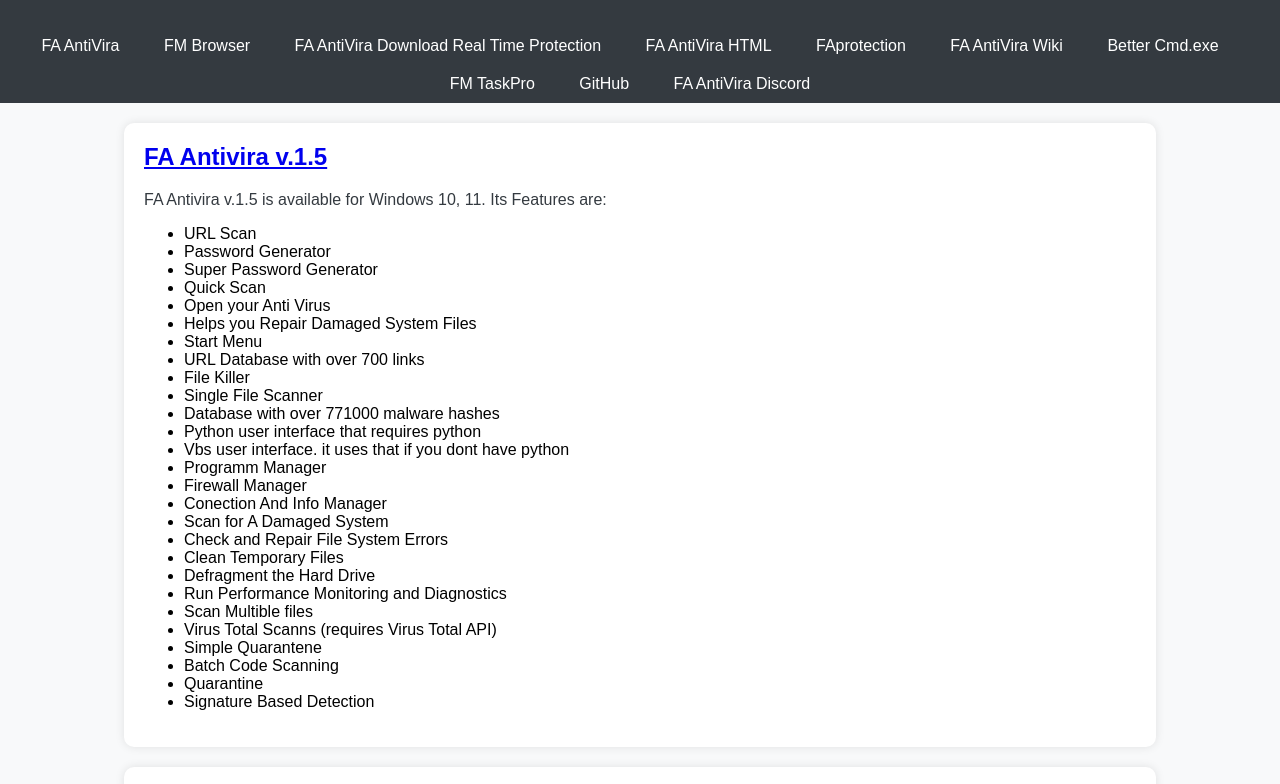
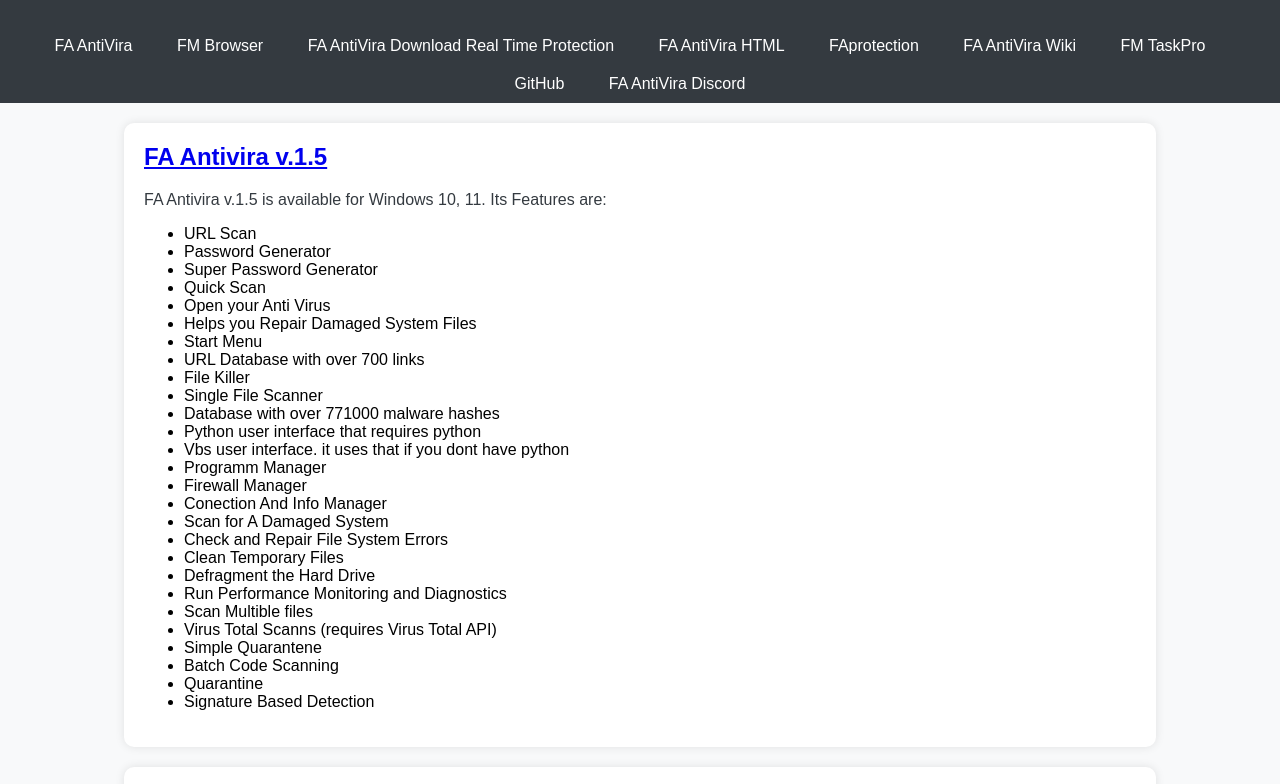
Before and after one commit to fabischau1/FA_Software, a plain HTML site: page index.html in a window 1280 px wide. Shown: the part 93-877 px from the top of the page. Drawn offline with Linux system fonts and the light colour scheme; no server answers.

Commit message:
Update index.html

```diff
--- a/index.html
+++ b/index.html
@@ -158,7 +158,6 @@
                             <li><a href="#html">FA AntiVira HTML</a></li>
                             <li><a href="#prot">FAprotection</a></li>
                             <li><a href="#wiki">FA AntiVira Wiki</a></li>
-                            <li><a href="#cmd">Better Cmd.exe</a></li>
                             <li><a href="#task">FM TaskPro</a></li>
                             <li><a href="#github">GitHub</a></li>
                             <li><a href="#discord">FA AntiVira Discord</a></li>
@@ -299,16 +298,6 @@
                             <p>Learn more about FA AntiVira and its features on our wiki.</p>
                         </section>
 
-                        <section id="cmd">
-                            <h2><a href="https://ufile.io/6hdkl0v4">Better Cmd.exe</a></h2>
-                            <p>Better Cmd.exe is available for Windows 10, 11.</p>
-                            <ul>
-                                <li>Customizable Backrounds</li>
-                                <li>URL-Scanners</li>
-                                <li>Google Search</li>
-                            </ul>
-                        </section>
-
                         <section id="task">
                             <h2><a href="https://ufile.io/e9tamb4r">FM TaskPro</a></h2>
                             <p>FM TaskPro is available for all Operating Systems.</p>
```
